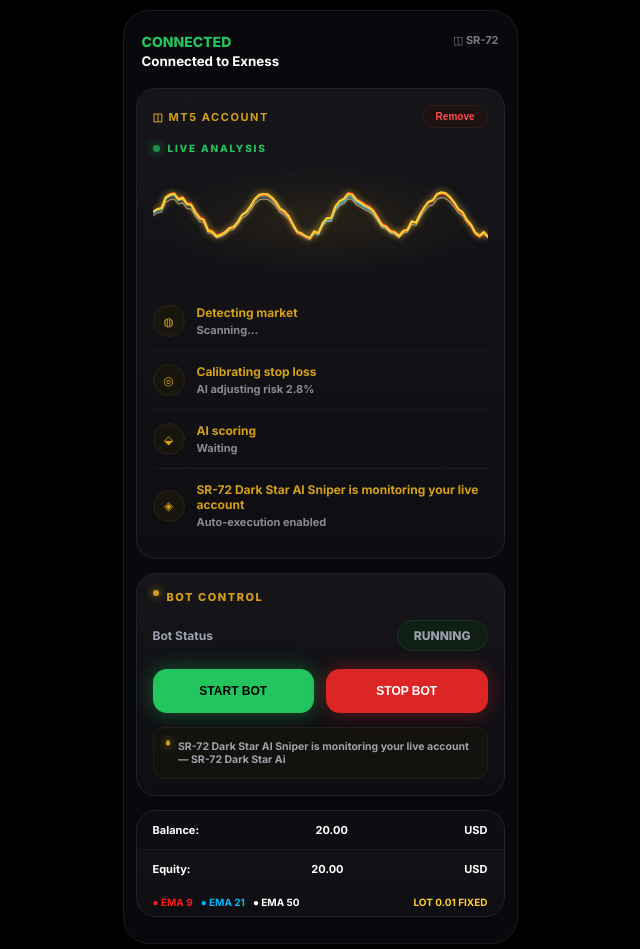
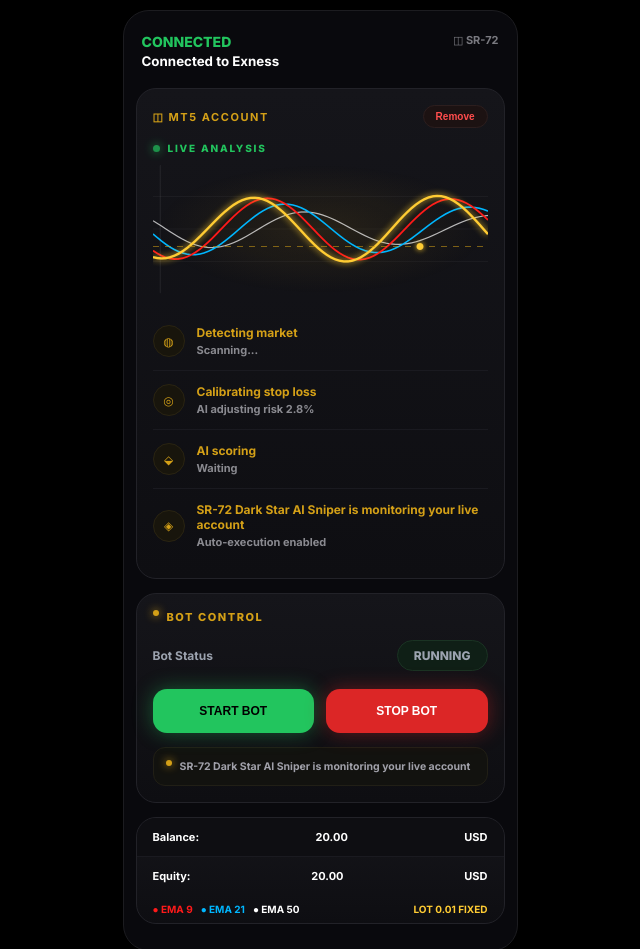
Before and after one commit to thabisovava12-ctrl/sr72-vps, a plain HTML site: page index.html in a window 1280 px wide. Shown: the top 949 px of the page, without its empty margins (320-960 px from the left). Drawn offline with Linux system fonts and the light colour scheme; no server answers.

Commit message:
Update index.html

```diff
--- a/index.html
+++ b/index.html
@@ -3,7 +3,7 @@
 .top{display:flex;justify-content:space-between;padding:10px 6px 18px}.connected{color:#22c55e;font-weight:800;font-size:14px}.connected small{display:block;color:#8a8a90;font-size:12px;font-weight:600;margin-top:3px}.sr{font-size:11px;color:#7a7a80}
 .card{background:linear-gradient(180deg,#15151a 0%,#0e0e12 100%);border:1px solid #222228;border-radius:20px;padding:16px;margin-bottom:14px}.mt5head{display:flex;justify-content:space-between;align-items:center;margin-bottom:14px}.mt5head b{font-size:11px;letter-spacing:.14em;color:#d4a017;display:flex;gap:6px}.remove{background:#1c1212;border:1px solid #2c1e1e;color:#ff4d4d;font-size:10px;padding:5px 12px;border-radius:20px;font-weight:800}
 .live{color:#22c55e;font-size:10px;font-weight:800;letter-spacing:.18em;display:flex;align-items:center;gap:8px}.live::before{content:'';width:7px;height:7px;background:#22c55e;border-radius:50%;box-shadow:0 0 10px #22c55e;animation:pulse 1.2s infinite}@keyframes pulse{0%,100%{opacity:1}50%{opacity:.5}}
-.chartWrap{width:100%;height:110px;margin:10px 0 18px;overflow:hidden;border-radius:10px;background:radial-gradient(ellipse at center, rgba(212,160,23,0.10) 0%, transparent 70%)}canvas{width:100%;height:100%;display:block}
+.chartWrap{width:100%;height:130px;margin:10px 0 18px;overflow:hidden;border-radius:12px;background:radial-gradient(ellipse at center, rgba(212,160,23,0.10) 0%, transparent 70%);position:relative}canvas{width:100%;height:100%;display:block}
 .row{display:flex;align-items:center;gap:12px;padding:13px 0;border-bottom:1px solid #1a1a20}.row:last-child{border:0}.icon{width:32px;height:32px;border-radius:50%;background:#18150c;border:1px solid #2a2412;display:flex;align-items:center;justify-content:center;color:#d4a017;font-size:12px;flex-shrink:0}.row b{color:#d4a017;font-size:12px;display:block}.row small{color:#8a8a90;font-size:11px;display:block;margin-top:3px}
 .botTitle{font-size:11px;letter-spacing:.14em;color:#d4a017;font-weight:800;margin-bottom:16px;display:flex;gap:8px}.botTitle::before{content:'';width:6px;height:6px;background:#d4a017;border-radius:50%;box-shadow:0 0 8px #d4a017}
 .statusLine{display:flex;justify-content:space-between;align-items:center;margin-bottom:18px}.statusLine span{font-size:12px;color:#9ca3af}.badge{padding:7px 16px;border-radius:20px;font-size:11px;font-weight:800}.run{background:#0f1f16;color:#22c55e;border:1px solid #1a3323}.stop{background:#1f1212;color:#ef4444;border:1px solid #332020}
@@ -27,7 +27,7 @@
 <div class="botTitle">BOT CONTROL</div>
 <div class="statusLine"><span>Bot Status</span><span id="badge" class="badge run">RUNNING</span></div>
 <div class="btns"><button id="startBtn" class="btn start active" onclick="startBot()">START BOT</button><button id="stopBtn" class="btn stopBtn" onclick="stopBot()">STOP BOT</button></div>
-<div class="toast"><div class="dot"></div> SR-72 Dark Star AI Sniper is monitoring your live account — SR-72 Dark Star Ai</div>
+<div class="toast"><div class="dot"></div> SR-72 Dark Star AI Sniper is monitoring your live account</div>
 </div>
 <div class="card" style="padding:0;overflow:hidden">
 <div style="padding:12px 16px;background:#0e0e12;display:flex;justify-content:space-between;font-size:11px"><span>Balance:</span><span id="bal">20.00</span> USD</div>
@@ -36,24 +36,49 @@
 <div id="tradeList" style="max-height:320px;overflow-y:auto;background:#000"></div>
 </div>
 </div>
-<div id="loginBox"><div style="background:#15151a;border:1px solid #222228;border-radius:20px;padding:20px;width:100%;max-width:340px">
-<b style="color:#d4a017;font-size:11px;letter-spacing:.14em">CONNECT EXNESS MT5</b>
-<input id="login" placeholder="MT5 Login" style="width:100%;margin-top:16px;padding:14px;border-radius:12px;background:#0a0a0e;border:1px solid #222;color:#fff">
-<input id="server" placeholder="Server - Exness-MT5Real" style="width:100%;margin-top:10px;padding:14px;border-radius:12px;background:#0a0a0e;border:1px solid #222;color:#fff">
-<button onclick="connectMT5()" style="width:100%;margin-top:14px;padding:14px;border-radius:12px;background:#d4a017;color:#000;font-weight:900;border:none">CONNECT & START SNIPER</button>
-</div></div>
+<div id="loginBox"><div style="background:#15151a;border:1px solid #222228;border-radius:20px;padding:20px;width:100%;max-width:340px"><b style="color:#d4a017;font-size:11px;letter-spacing:.14em">CONNECT EXNESS MT5</b><input id="login" placeholder="MT5 Login" style="width:100%;margin-top:16px;padding:14px;border-radius:12px;background:#0a0a0e;border:1px solid #222;color:#fff"><input id="server" placeholder="Server - Exness-MT5Real" style="width:100%;margin-top:10px;padding:14px;border-radius:12px;background:#0a0a0e;border:1px solid #222;color:#fff"><button onclick="connectMT5()" style="width:100%;margin-top:14px;padding:14px;border-radius:12px;background:#d4a017;color:#000;font-weight:900;border:none">CONNECT & START SNIPER</button></div></div>
 <script>
 const cv=document.getElementById('c'),ctx=cv.getContext('2d');
 let W,H,dpr=2;function resize(){W=cv.parentElement.clientWidth;H=cv.parentElement.clientHeight;cv.width=W*dpr;cv.height=H*dpr;cv.style.width=W+'px';cv.style.height=H+'px';ctx.setTransform(dpr,0,0,dpr,0,0);}window.addEventListener('resize',resize);resize();
-let data=[];for(let i=0;i<80;i++)data.push(50+Math.sin(i*0.3)*25+Math.random()*10);
+let t=0;
 function draw(){
+ t+=0.025;
  ctx.clearRect(0,0,W,H);
- let drawL=(vals,color,w,alpha=1)=>{ctx.beginPath();ctx.strokeStyle=color;ctx.lineWidth=w;ctx.globalAlpha=alpha;vals.forEach((v,i)=>{let x=(i/(vals.length-1))*W; let y=H*0.15 + (1 - v/100)*H*0.7; if(i===0)ctx.moveTo(x,y); else ctx.lineTo(x,y);});ctx.stroke();ctx.globalAlpha=1;};
- drawL(data.map(v=>v*0.92),'#ffffff',1.2,0.5);
- drawL(data.map((v,i)=>v*0.97+Math.sin(i*0.12)*1.5),'#00b7ff',1.6,0.9);
- drawL(data.map((v,i)=>v+Math.sin(i*0.15)*2),'#ff1a1a',1.8,0.9);
- ctx.beginPath();ctx.strokeStyle='#ffcc33';ctx.lineWidth=2.2;ctx.shadowColor='#ffcc33';ctx.shadowBlur=14;
- data.forEach((v,i)=>{let x=(i/(data.length-1))*W; let y=H*0.15 + (1 - v/100)*H*0.7; if(i===0)ctx.moveTo(x,y); else ctx.lineTo(x,y);});ctx.stroke();ctx.shadowBlur=0;
+ ctx.strokeStyle='rgba(255,255,255,0.04)';ctx.lineWidth=1;
+ for(let i=1;i<4;i++){ctx.beginPath();ctx.moveTo(0,H*i/4);ctx.lineTo(W,H*i/4);ctx.stroke();}
+ let pts=80;
+ let wave=(phase,amp,freq)=>{
+  let arr=[];
+  for(let i=0;i<pts;i++){
+   let x=i/pts;
+   let y=50 + Math.sin(x*Math.PI*2*freq + t*2 + phase)*amp + Math.sin(x*Math.PI*4 + t*1.3)*amp*0.3;
+   arr.push(y);
+  }
+  return arr;
+ };
+ let ema50=wave(0,18,1.8);
+ let ema21=wave(0.8,22,1.8);
+ let ema9=wave(1.6,26,1.8);
+ let price=wave(2.2,28,1.8);
+ let drawL=(vals,color,w,glow=false)=>{
+  ctx.beginPath();ctx.strokeStyle=color;ctx.lineWidth=w;
+  if(glow){ctx.shadowColor=color;ctx.shadowBlur=14;}
+  vals.forEach((v,i)=>{let x=(i/(vals.length-1))*W; let y=H*0.15 + (1 - v/100)*H*0.7; if(i===0)ctx.moveTo(x,y); else ctx.lineTo(x,y);});
+  ctx.stroke();ctx.shadowBlur=0;
+ };
+ drawL(ema50,'rgba(255,255,255,0.7)',1.2);
+ drawL(ema21,'#00b7ff',1.6);
+ drawL(ema9,'#ff1a1a',1.8);
+ drawL(price,'#ffcc33',2.4,true);
+ let scanY=(Math.sin(t*1.2)*0.5+0.5)*H*0.7 + H*0.15;
+ ctx.beginPath();ctx.strokeStyle='rgba(212,160,23,0.55)';ctx.lineWidth=1;ctx.setLineDash([6,6]);
+ ctx.moveTo(0,scanY);ctx.lineTo(W,scanY);ctx.stroke();ctx.setLineDash([]);
+ ctx.beginPath();ctx.fillStyle='#ffcc33';ctx.shadowColor='#ffcc33';ctx.shadowBlur=12;
+ let scanX=(t*80)%W;
+ ctx.arc(scanX,scanY,3.5,0,Math.PI*2);ctx.fill();ctx.shadowBlur=0;
+ let vScanX=(t*90)%W;
+ ctx.beginPath();ctx.strokeStyle='rgba(255,255,255,0.08)';ctx.lineWidth=1;
+ ctx.moveTo(vScanX,0);ctx.lineTo(vScanX,H);ctx.stroke();
  requestAnimationFrame(draw);
 }draw();
 async function fetchBot(){
@@ -68,7 +93,6 @@ async function fetchBot(){
   document.getElementById('bal').innerText=b.balance.toFixed(2);
   document.getElementById('eq').innerText=b.equity.toFixed(2);
   document.getElementById('loginBox').style.display='none';
-  if(b.running){let norm=(b.price%100); data.shift(); data.push(30+norm*0.8+Math.random()*5);}
   let html=''; b.trades.slice().reverse().forEach(t=>{
    let col=t.profit>=0?'#3b82f6':'#ef4444';
    html+=`<div style="display:flex;justify-content:space-between;padding:10px 16px;border-bottom:1px solid #111;font-size:11px"><div><b style="color:#d4a017">XAUUSD.a, ${t.type} 0.01</b><br><small style="color:#666">${t.entry} -> ${b.price.toFixed(2)}</small></div><div style="color:${col};font-weight:800">${t.profit>=0?'+':''}${t.profit.toFixed(2)}</div></div>`;
```
